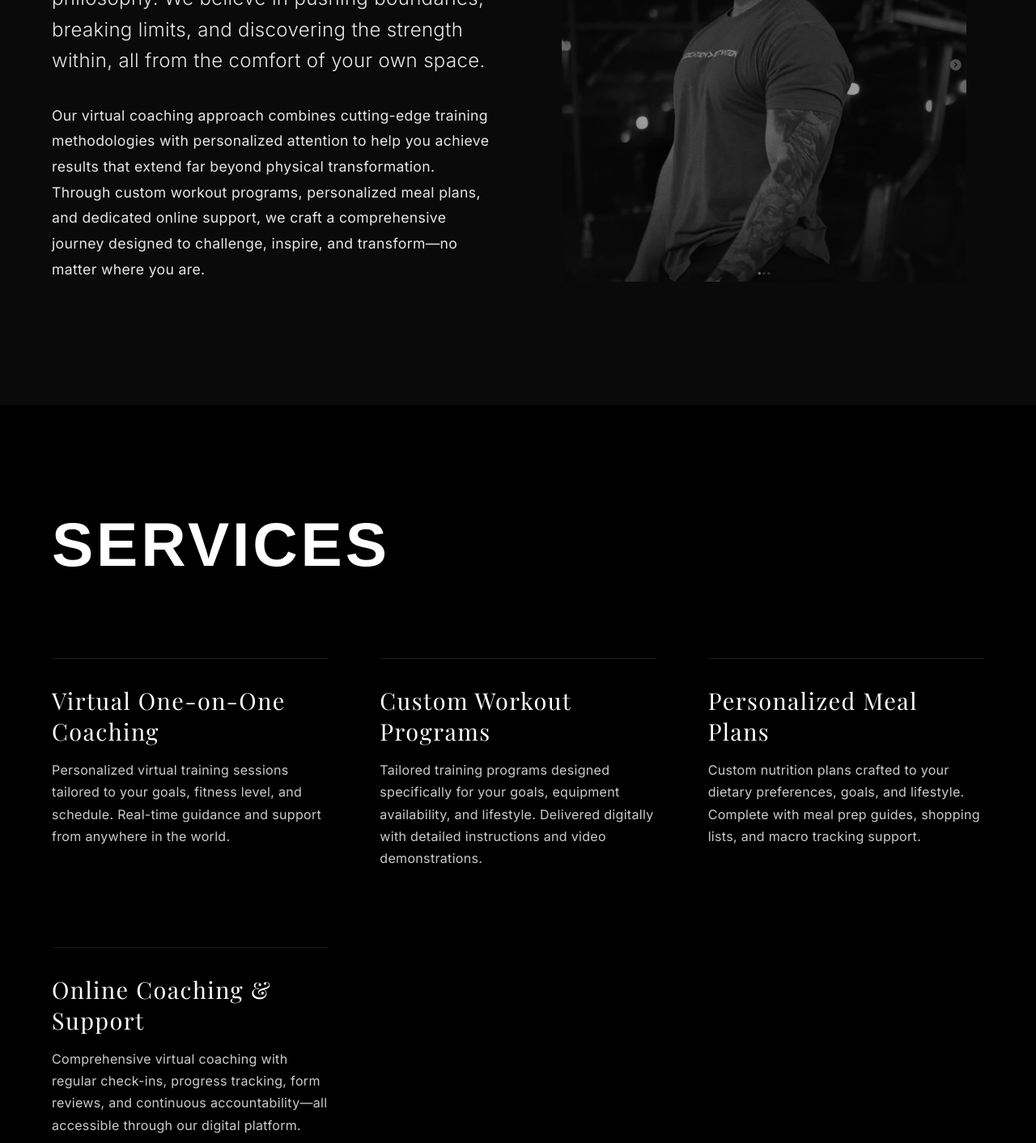
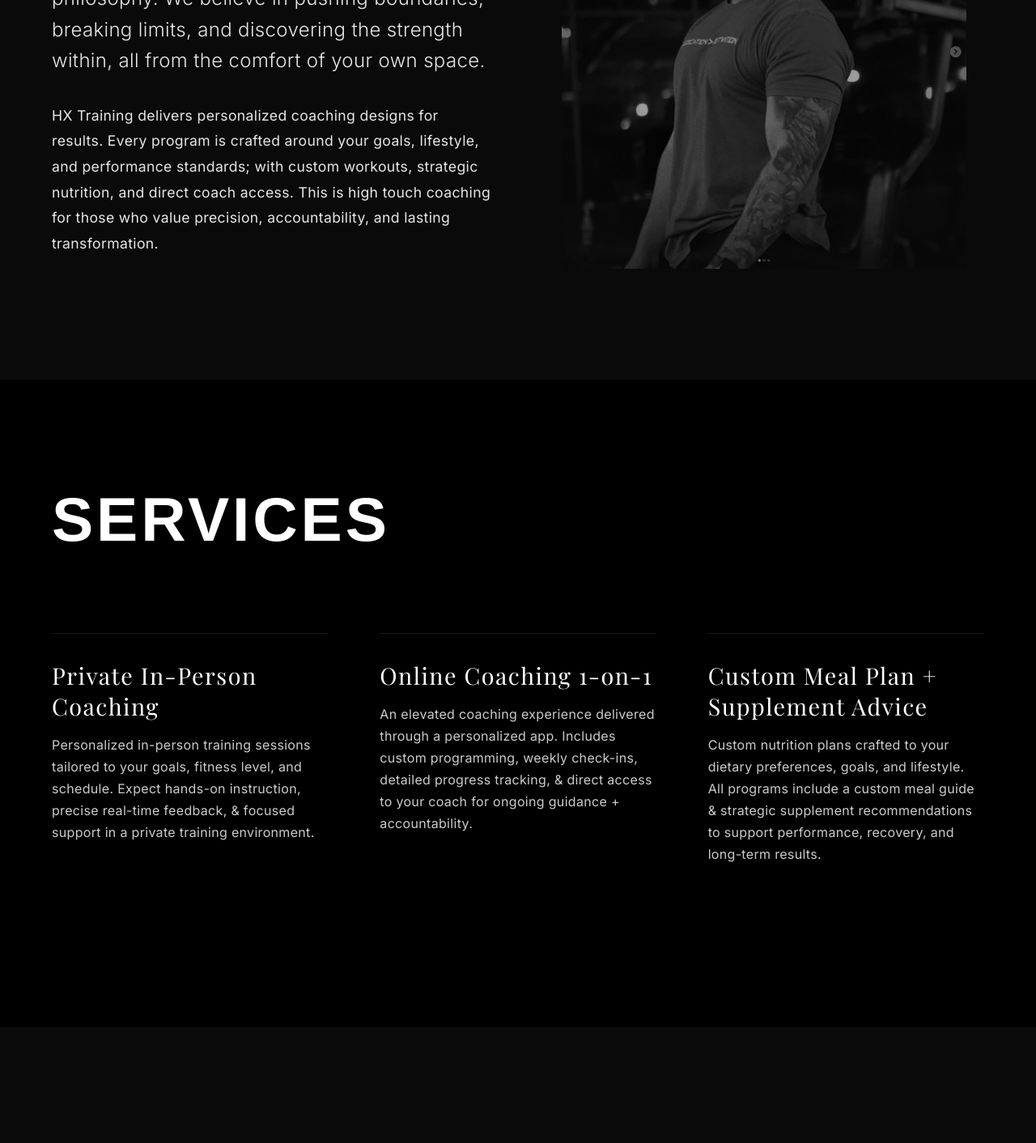
Before and after one commit to 4444Studios/hxtraining, a React (Vite) app: page / in a window 1280 px wide. Shown: the part 1140-2552 px from the top of the page at 81% size. Built offline with nearby package versions, Linux system fonts and the light colour scheme; a web font is replaced by a local one.

Commit message:
Update app configuration and documentation

```diff
--- a/src/App.jsx
+++ b/src/App.jsx
@@ -125,7 +125,7 @@ function App() {
       // Initialize EmailJS with public key
       emailjs.init(publicKey)
 
-      // Prepare template parameters
+      // Prepare template parameters for EmailJS
       const templateParams = {
         firstName: formData.firstName,
         lastName: formData.lastName,
@@ -143,8 +143,50 @@ function App() {
         reason: formData.reason || 'Not specified',
       }
 
-      // Send email
-      await emailjs.send(serviceId, templateId, templateParams)
+      // Prepare data for SheetDB (Google Sheet)
+      const sheetDbUrl = import.meta.env.VITE_SHEETDB_URL
+      const sheetData = {
+        firstName: formData.firstName,
+        lastName: formData.lastName,
+        location: formData.location,
+        instagramPhone: formData.instagramPhone,
+        fitnessGoal: formData.fitnessGoal || '',
+        pastAttempts: formData.pastAttempts || '',
+        medicalConditions: formData.medicalConditions || '',
+        commitment: formData.commitment === 'yes' ? 'Yes' : 'No',
+        availableDays: formData.availableDays.join(', ') || '',
+        daysPerWeek: formData.daysPerWeek || '',
+        startDate: formData.startDate || '',
+        services: formData.services.join(', ') || '',
+        reason: formData.reason || '',
+        timestamp: new Date().toISOString(),
+      }
+
+      // Send email via EmailJS and save to Google Sheet via SheetDB in parallel
+      const promises = [
+        emailjs.send(serviceId, templateId, templateParams)
+      ]
+
+      // Add SheetDB request if URL is configured
+      if (sheetDbUrl) {
+        promises.push(
+          fetch(sheetDbUrl, {
+            method: 'POST',
+            headers: {
+              'Content-Type': 'application/json',
+            },
+            body: JSON.stringify(sheetData),
+          }).then(response => {
+            if (!response.ok) {
+              throw new Error('SheetDB request failed')
+            }
+            return response.json()
+          })
+        )
+      }
+
+      // Wait for both requests to complete
+      await Promise.all(promises)
 
       setSubmitted(true)
 
@@ -168,8 +210,32 @@ function App() {
         setSubmitted(false)
       }, 3000)
     } catch (error) {
-      console.error('EmailJS error:', error)
-      alert('Failed to send your message. Please try again or contact us directly.')
+      console.error('Form submission error:', error)
+      // Still show success if EmailJS worked, even if SheetDB failed
+      if (error.message && error.message.includes('SheetDB')) {
+        console.warn('SheetDB submission failed, but email was sent successfully')
+        setSubmitted(true)
+        setTimeout(() => {
+          setFormData({
+            firstName: '',
+            lastName: '',
+            location: '',
+            instagramPhone: '',
+            fitnessGoal: '',
+            pastAttempts: '',
+            medicalConditions: '',
+            commitment: '',
+            availableDays: [],
+            daysPerWeek: '',
+            startDate: '',
+            services: [],
+            reason: ''
+          })
+          setSubmitted(false)
+        }, 3000)
+      } else {
+        alert('Failed to send your message. Please try again or contact us directly.')
+      }
     } finally {
       setIsSubmitting(false)
     }
@@ -233,10 +299,9 @@ function App() {
                   breaking limits, and discovering the strength within, all from the comfort of your own space.
                 </p>
                 <p>
-                  Our virtual coaching approach combines cutting-edge training methodologies with personalized
-                  attention to help you achieve results that extend far beyond physical transformation. Through
-                  custom workout programs, personalized meal plans, and dedicated online support, we craft a
-                  comprehensive journey designed to challenge, inspire, and transform—no matter where you are.
+                  HX Training delivers personalized coaching designs for results. Every program is crafted around your goals,
+                  lifestyle, and performance standards; with custom workouts, strategic nutrition, and direct coach access. This is high touch
+                  coaching for those who value precision, accountability, and lasting transformation.
                 </p>
               </div>
             </div>
@@ -255,20 +320,16 @@ function App() {
           </div>
           <div className="services-grid">
             <div className="service-card">
-              <h3>Virtual One-on-One Coaching</h3>
-              <p>Personalized virtual training sessions tailored to your goals, fitness level, and schedule. Real-time guidance and support from anywhere in the world.</p>
+              <h3>Private In-Person Coaching</h3>
+              <p>Personalized in-person training sessions tailored to your goals, fitness level, and schedule. Expect hands-on instruction, precise real-time feedback, & focused support in a private training environment.</p>
             </div>
             <div className="service-card">
-              <h3>Custom Workout Programs</h3>
-              <p>Tailored training programs designed specifically for your goals, equipment availability, and lifestyle. Delivered digitally with detailed instructions and video demonstrations.</p>
+              <h3>Online Coaching 1-on-1</h3>
+              <p>An elevated coaching experience delivered through a personalized app. Includes custom programming, weekly check-ins, detailed progress tracking, & direct access to your coach for ongoing guidance + accountability.</p>
             </div>
             <div className="service-card">
-              <h3>Personalized Meal Plans</h3>
-              <p>Custom nutrition plans crafted to your dietary preferences, goals, and lifestyle. Complete with meal prep guides, shopping lists, and macro tracking support.</p>
-            </div>
-            <div className="service-card">
-              <h3>Online Coaching & Support</h3>
-              <p>Comprehensive virtual coaching with regular check-ins, progress tracking, form reviews, and continuous accountability—all accessible through our digital platform.</p>
+              <h3>Custom Meal Plan + Supplement Advice</h3>
+              <p>Custom nutrition plans crafted to your dietary preferences, goals, and lifestyle. All programs include a custom meal guide & strategic supplement recommendations to support performance, recovery, and long-term results.</p>
             </div>
           </div>
         </div>
@@ -291,7 +352,7 @@ function App() {
           <div className="contact-content">
             <h2 className="section-title">Get Started</h2>
             <p className="contact-description">
-              Ready to begin your virtual transformation? Fill out the form below and let's discuss how we can help you achieve your goals through personalized online coaching.
+              Ready to begin your transformation? Fill out the form below and let's discuss how we can help you achieve your goals through personalized online coaching.
             </p>
 
             {submitted ? (
```
Also changed, not shown: 2 other files (tests, documents, lock files or other folders).
